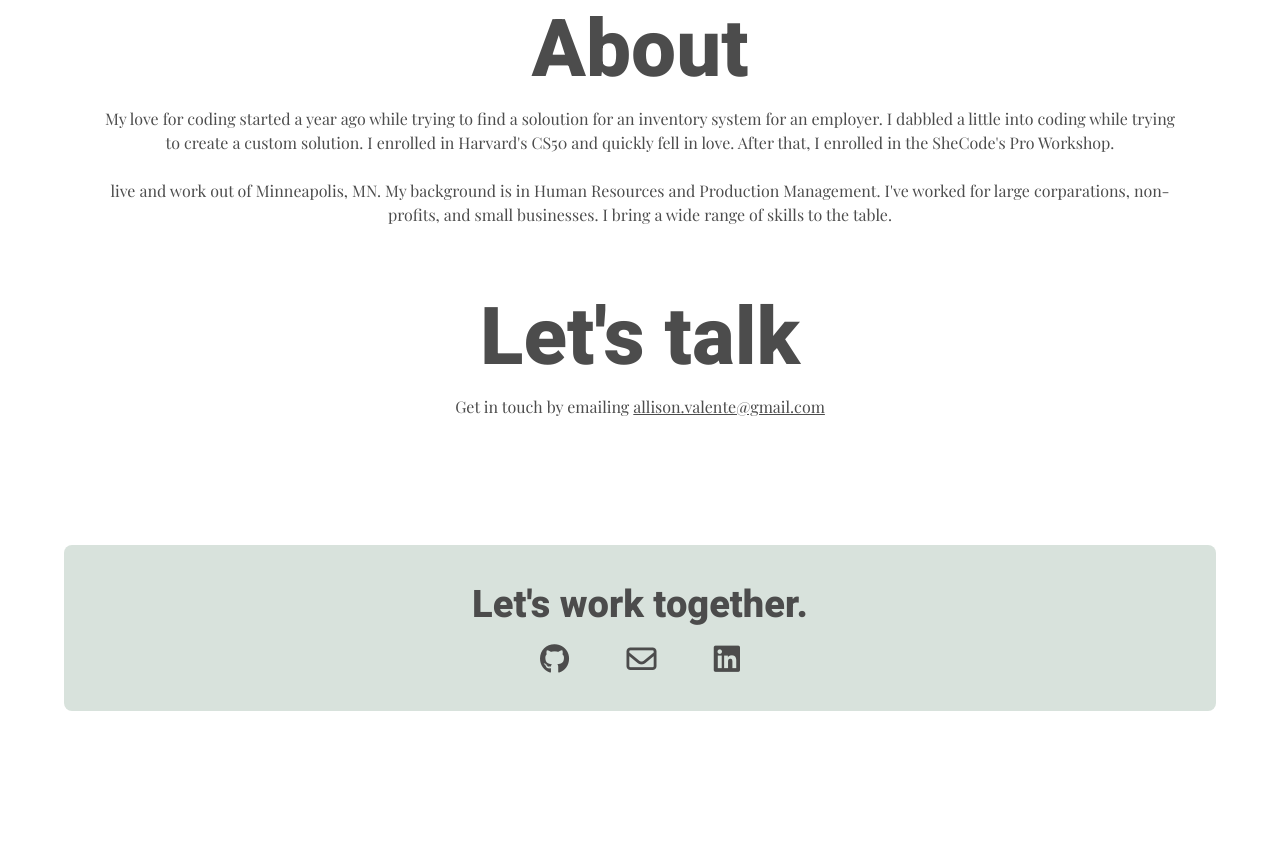
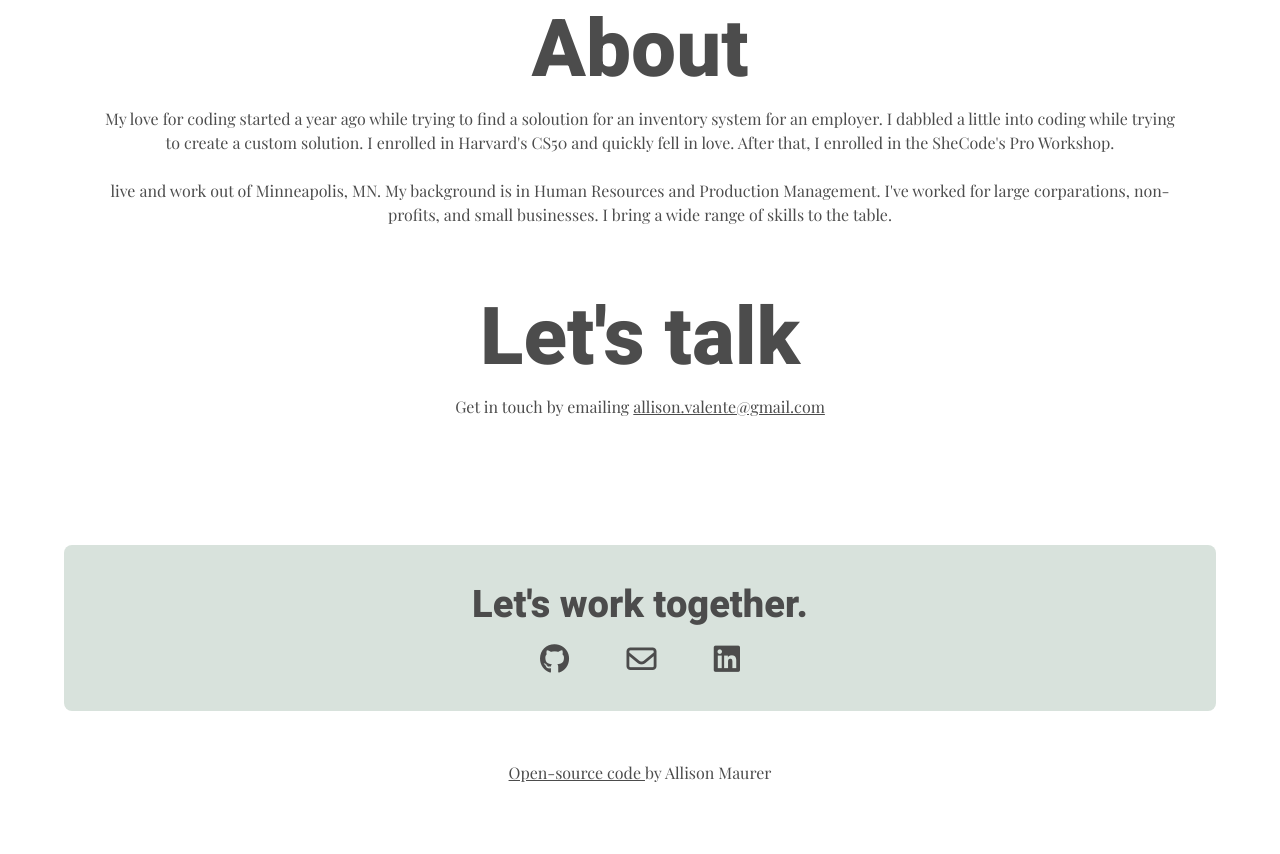
Before and after one commit to allisonmrr/portfolio, a plain HTML site: page about.html in a window 1280 px wide. Shown: the part 660-1514 px from the top of the page. Before the commit the page ends 1431 px from the top, so only its background shows below. Drawn offline with nearby package versions, Linux system fonts and the light colour scheme.

Commit message:
Added GitHub link to footer

```diff
--- a/about.html
+++ b/about.html
@@ -132,7 +132,7 @@
         <a
           href="mailto:allison.valente@gmail.com"
           target="_blank"
-          class="email-link"
+          class="click-link"
           title="allison.valente@gmail.com"
         >
           allison.valente@gmail.com
@@ -171,6 +171,18 @@
           </a>
         </div>
       </div>
+      <div class="container contact-container">
+        <p>
+          <a
+            href="https://github.com/allisonmrr/portfolio"
+            target="_blank"
+            class="click-link"
+          >
+            Open-source code
+          </a>
+          by Allison Maurer
+        </p>
+      </div>
     </footer>
   </body>
 </html>
--- a/styles/styles.css
+++ b/styles/styles.css
@@ -208,12 +208,12 @@ footer h4 {
   font-size: 40px;
 }
 
-.email-link {
+.click-link {
   color: var(--text-color);
   transition: all 120ms ease-in-out;
 }
 
-.email-link:hover {
+.click-link:hover {
   color: var(--primary-color);
 }
 
```
Also changed, not shown: index.html (+12 -0 lines), work.html (+12 -0 lines).
